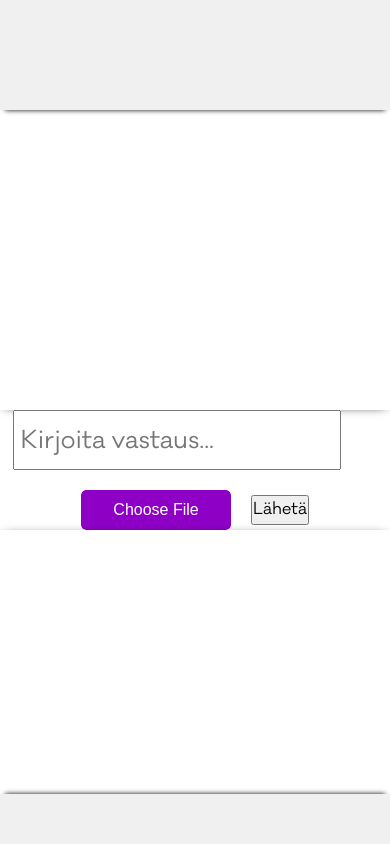
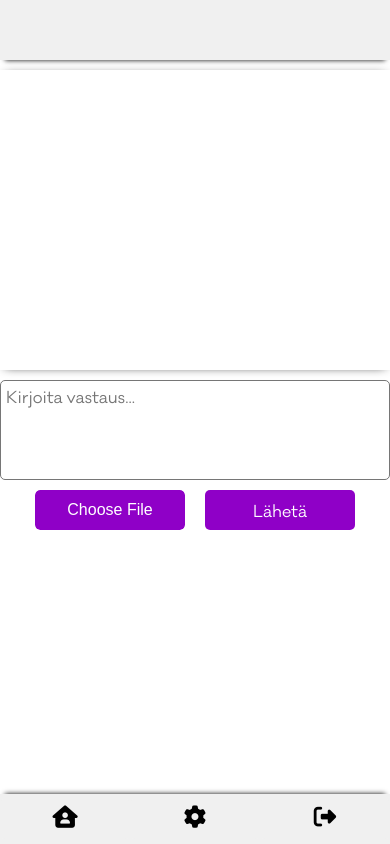
Before and after one commit to Velimah/WOP-Projekti, a plain HTML site: page Frontend/show-message.html in a window 390 px wide. Drawn offline with Linux system fonts and the light colour scheme; no server answers; sample sign-in values are in the browser's storage.

Commit message:
css for text boxes, margins paddings

```diff
--- a/Frontend/css/index.css
+++ b/Frontend/css/index.css
@@ -194,7 +194,7 @@ header h1 {
 #tekstikentta {
     border-radius: 5px;
     padding: 5px;
-    width: 90%;
+    width: 100%;
     height: 100px;
     resize: none;
     font-size: 1rem;
@@ -274,7 +274,8 @@ input[type=file]::file-selector-button:hover {
 #viestit {
     max-width: 600px;
     width: 100%;
-    min-height: 300px;
+    height: 100%;
+    margin-bottom: 60px;
     box-shadow: 0 1px 10px -5px black;
 }
 
--- a/Frontend/css/show-message.css
+++ b/Frontend/css/show-message.css
@@ -153,6 +153,7 @@ header h1 {
     max-width: 600px;
     width: 100%;
     height: 100%;
+    padding-top: 10px;
 }
 
 #oikea {
@@ -173,33 +174,21 @@ header h1 {
 #vastaukset {
     max-width: 600px;
     width: 100%;
-    min-height: 300px;
+    height: 100%;
+    margin-bottom: 60px;
     box-shadow: 0 1px 10px -5px black;
 }
 
-#addMessageForm {
-    background-color: #FFFFFF;
-    max-width: 600px;
+
+
+#tekstikentta {
+    border-radius: 5px;
+    padding: 5px;
     width: 100%;
     height: 100px;
-}
-
-#addMessageForm {
-    display: flex;
-    flex-direction: column;
-    justify-content: center;
-    align-items: center;
-    background-color: #FFFFFF;
-    width: 100%;
-    height: 150px;
-}
-
-#tekstikentta {
-    width: 90%;
-    height: 60px;
     resize: none;
-    font-size: 1.5rem;
-    margin-bottom: 20px;
+    font-size: 1rem;
+    margin-bottom: 10px;
 }
 
 #input-container {
@@ -255,6 +244,17 @@ input[type=file]::file-selector-button:hover {
     background: #490066;
 }
 
+#addReplyForm {
+    margin-top: 10px;
+    margin-bottom: 10px;
+    display: flex;
+    flex-direction: column;
+    justify-content: center;
+    align-items: center;
+    background-color: #FFFFFF;
+    width: 100%;
+}
+
 .laheta-nappi {
     width: 100%;
     max-width: 150px;
@@ -277,6 +277,7 @@ input[type=file]::file-selector-button:hover {
     width: 100%;
     min-height: 300px;
     box-shadow: 0 1px 10px -5px black;
+    margin-bottom: 0;
 }
 
 .viesti-container {
@@ -423,18 +424,7 @@ p.viesti {
     }
 
     #vasen {
-        flex-direction: row;
-        justify-content: center;
-        align-items: center;
-        position: fixed;
-        top: 60px;
-        height: 50px;
-        max-width: 900px;
-        margin: 0;
-        padding: 0;
-        border-radius: 0;
-        background-color: #F0F0F0;
-        box-shadow: 0 5px 5px -5px black;
+        display: none;
     }
 
     .vasen-teksti {
@@ -448,7 +438,7 @@ p.viesti {
     }
 
     #keski {
-        padding-top: 50px;
+        padding-top: 10px;
     }
 
     #search-form {
--- a/Frontend/show-message.html
+++ b/Frontend/show-message.html
@@ -6,6 +6,7 @@
         content="width=device-width, user-scalable=no, initial-scale=1.0, maximum-scale=1.0, minimum-scale=1.0">
   <meta http-equiv="X-UA-Compatible" content="ie=edge">
   <title>Example</title>
+  <link rel="stylesheet" href="css/index.css">
   <link rel="stylesheet" href="css/show-message.css">
   <script src="https://kit.fontawesome.com/c5e93b78b7.js" crossorigin="anonymous"></script>
 </head>
@@ -16,25 +17,41 @@
 
 <main class="container">
   <div id="vasen">
+
   </div>
   <div id="keski">
 
-<div id="viestit"></div>
+<div id="viestit" class="vastaussivu-viestit"></div>
 
-    <form action="http://localhost:3000/message" method="post"
-          enctype="multipart/form-data" id="addReplyForm">
-      <label for="tekstikentta"></label><input id="tekstikentta" type="text" name="message_body"
-                                               placeholder=" Kirjoita vastaus...">
+    <form action="http://localhost:3000/message" method="post" enctype="multipart/form-data" id="addReplyForm">
+      <label for="tekstikentta"></label>
+      <textarea id="tekstikentta" name="message_body" type="text" rows="4" cols="50" placeholder="Kirjoita vastaus..."></textarea>
       <div id="input-container">
         <input id="kuva-nappi" type="file" name="picture" accept="image/*" placeholder="">
 
-        <button id="laheta-nappi" type="submit">Lähetä</button>
+        <button class="laheta-nappi" type="submit">Lähetä</button>
       </div>
     </form>
 
 <div id="vastaukset"></div>
   </div>
   <div id="oikea">
+    <div class="aluevalikko">
+
+      <div class="aluelista">
+        <a class="aluelinkki" href="front.html"><i class="fa-solid fa-house-user"></i><span class="linkkiteksti"> Etusivu</span></a>
+      </div>
+
+      <div class="aluelista">
+        <a class="aluelinkki" href="modify-user.html"><i class="fa-solid fa-gear"></i><span class="linkkiteksti"> Asetukset</span></a>
+      </div>
+
+      <div class="aluelista">
+        <a class="aluelinkki" href="logout.html"><i class="fa-solid fa-right-from-bracket"></i><span
+              class="linkkiteksti"> Kirjaudu ulos</span></a>
+      </div>
+
+    </div>
   </div>
 </main>
 
```
Also changed, not shown: Frontend/front.html (+6 -5 lines).
